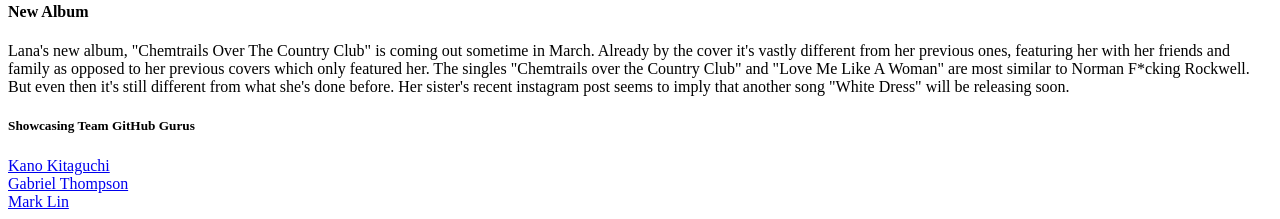
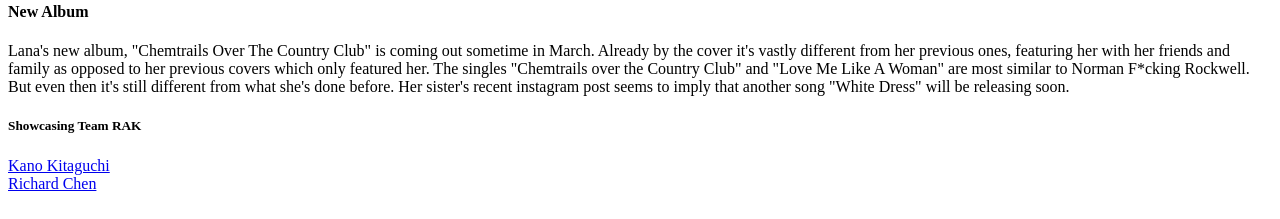
Before and after one commit to anita-liang/web, a plain HTML site: page index.html in a window 1280 px wide. Shown: the part 949-1168 px from the top of the page. Drawn offline with Linux system fonts and the light colour scheme.

Commit message:
Update index.html

```diff
--- a/index.html
+++ b/index.html
@@ -33,8 +33,7 @@
 		her with her friends and family as opposed to her previous covers which only featured her. The singles "Chemtrails over the Country Club" and "Love Me Like A Woman"
 		are most similar to Norman F*cking Rockwell. But even then it's still different from what she's done before. Her sister's recent instagram post seems to imply that
 		another song "White Dress" will be releasing soon.
-	<h5>Showcasing Team GitHub Gurus</h5>
+	<h5>Showcasing Team RAK</h5>
 	<a href="https://kkitaguchi.github.io/web/">Kano Kitaguchi</a><br>
-	<a href="https://gthompson30.github.io/web/">Gabriel Thompson</a><br>
-	<a href="https://marklin298.github.io/web/">Mark Lin</a><br>
+	<a href="https://riichard-chen.github.io/web/">Richard Chen </a><br>
 	</html>
```
